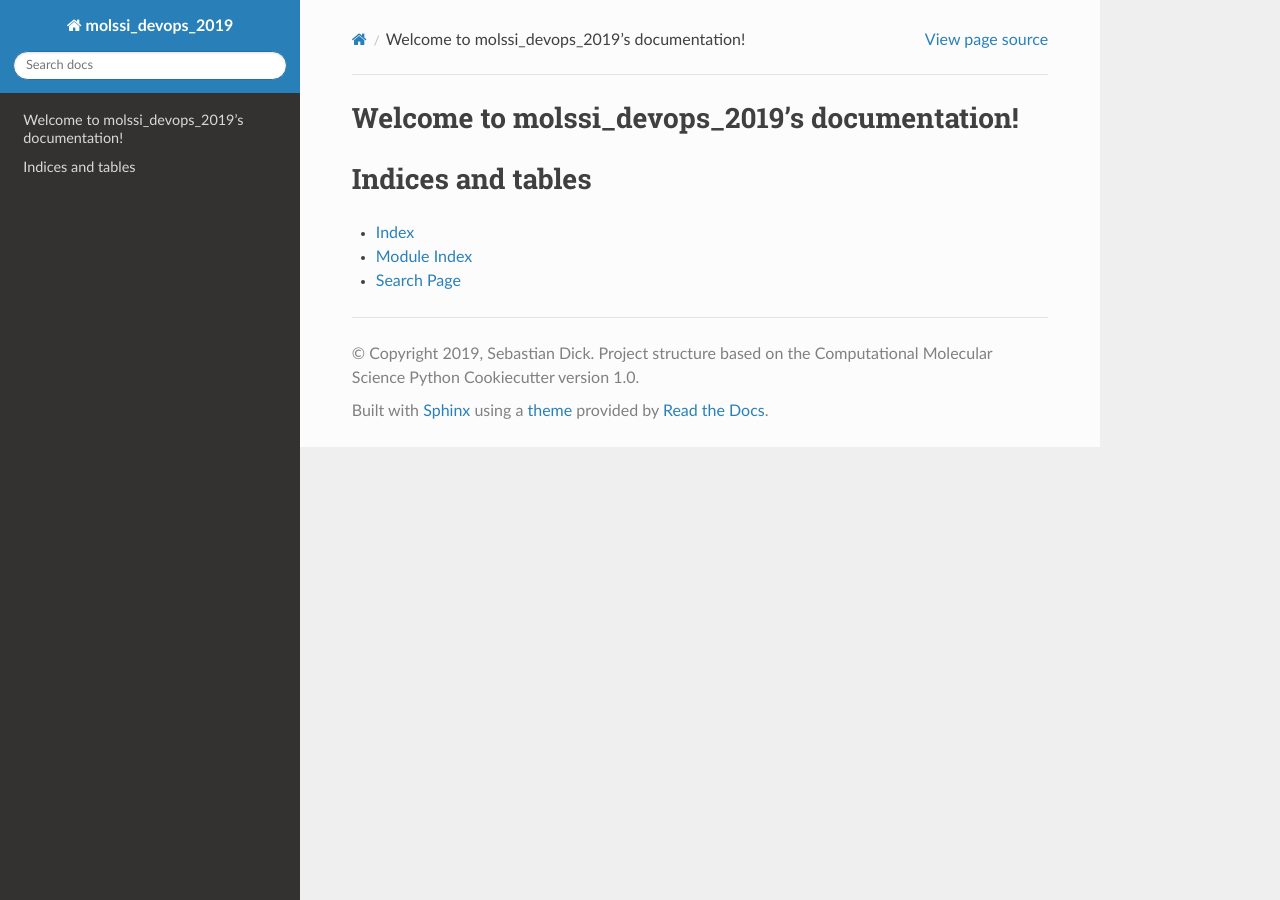
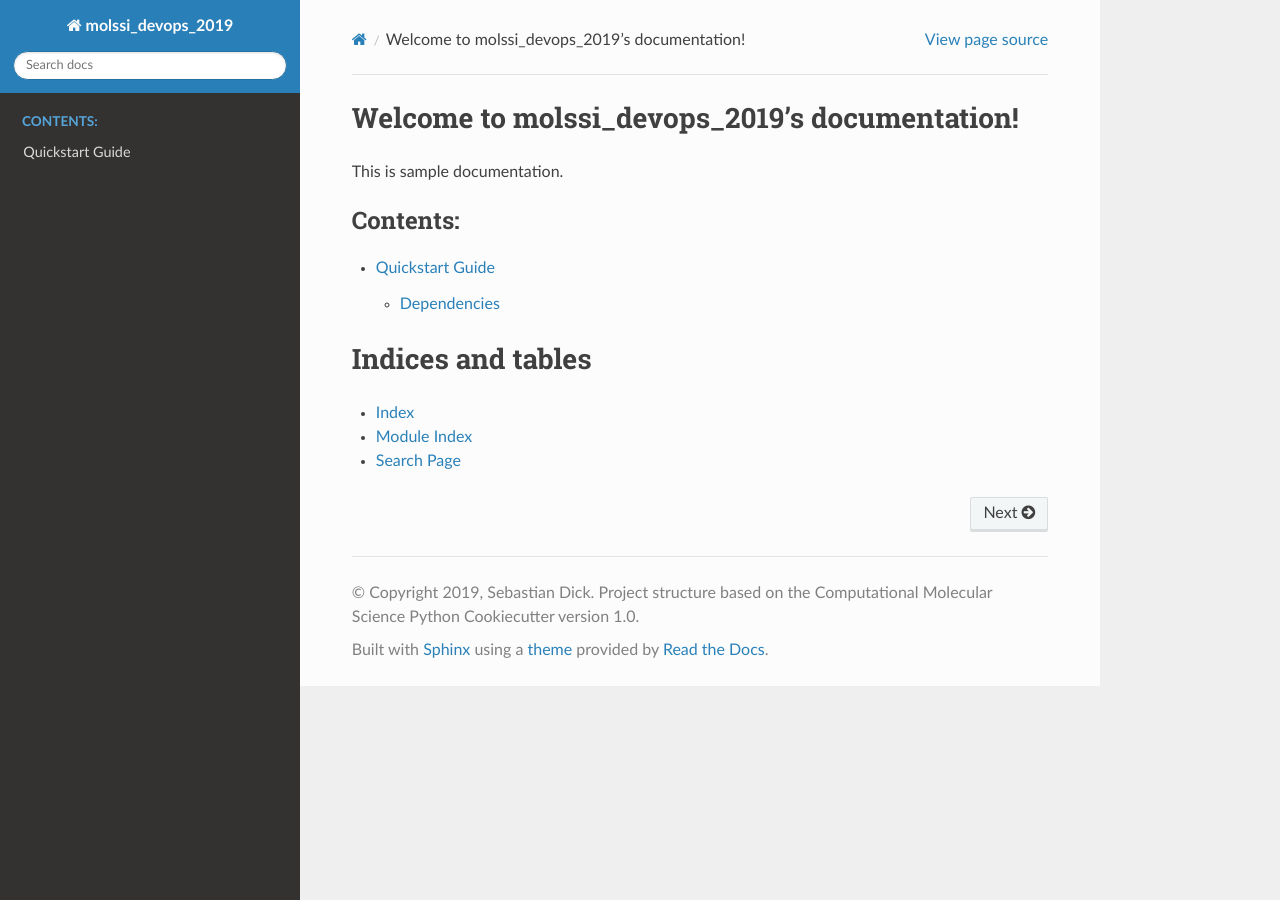
Before and after one commit to semodi/molssi_devops_2019, a Sphinx documentation site: the page built from docs/index.rst, in a window 1280 px wide. Built offline with Sphinx 7.4.7 and the Read the Docs theme 2.0.0, drawn with Linux system fonts in a browser that asks for light colours.

Commit message:
add quickstart guide to docs

```diff
--- a/docs/index.rst
+++ b/docs/index.rst
@@ -5,12 +5,13 @@
 
 Welcome to molssi_devops_2019's documentation!
 =========================================================
+This is sample documentation.
 
 .. toctree::
    :maxdepth: 2
    :caption: Contents:
 
-
+   usage/quickstart
 
 Indices and tables
 ==================
```
Also changed, not shown: docs/usage/quickstart.rst (added, +14 -0 lines).
